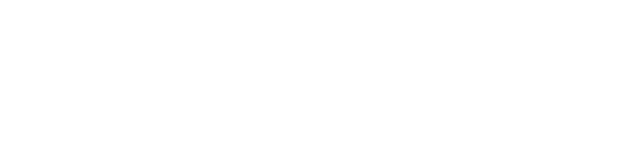
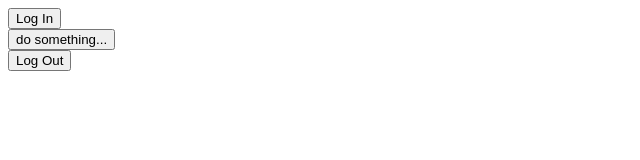
Before and after one commit to adngdb/fightly-game-engine, a plain HTML site: page dev/client/index.html in a window 1280 px wide. Shown: the whole page, without its empty margins (0-640 px from the left). Drawn offline with Linux system fonts and the light colour scheme.

Commit message:
just pour tester

```diff
--- a/dev/client/index.html
+++ b/dev/client/index.html
@@ -10,5 +10,8 @@
     <body>
 
         <script src="lib/websocket.js"></script>
+	<input type="button" id="idLogIn" value="Log In"/></br>
+	<input type="button" id="idPlay" value="do something..."/></br>
+	<input type="button" id="idLogOut" value="Log Out"/>
     </body>
 </html>
```
